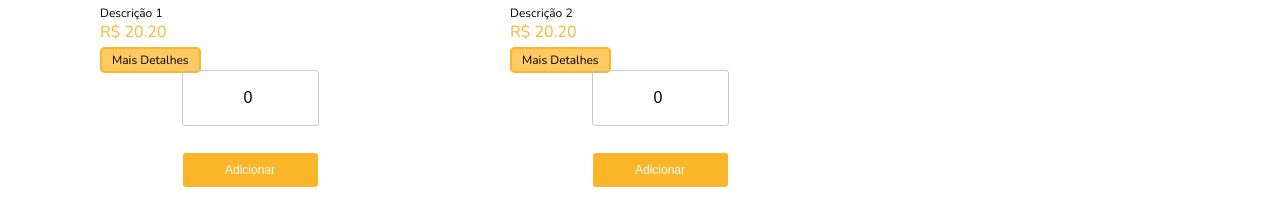
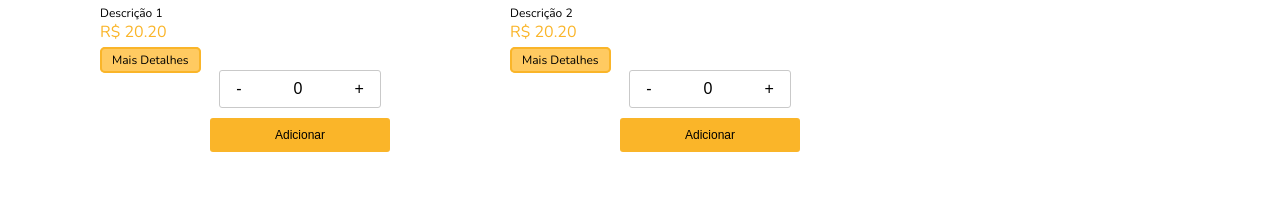
Before and after one commit to lulululluiza/any-store-pereira-moreira, a React (Create React App) app: page / in a window 1280 px wide. Shown: the part 603-800 px from the top of the page. Built offline with nearby package versions, Linux system fonts and the light colour scheme.

Commit message:
Ajustes contador

```diff
--- a/src/components/ItemCount/ItemCount.css
+++ b/src/components/ItemCount/ItemCount.css
@@ -1,22 +1,23 @@
 .CountContainer {
-    width: 300px;
     display: flex;
     flex-direction: column;
     align-items: center;
 }
 
 .CountActions {
-    width: 45%;
+    width: 40%;
+    padding: 8px 0;
     display: flex;
     justify-content: space-around;
     border: 1px solid #C9C9C9;
     border-radius: 3px;
-    margin-bottom: 7px;
+    margin-bottom: 10px;
 }
 
 .CountButton {
-    padding: 8px 15px;
+    padding: 1px;
     background-color: white;
+    color: black;
     border: none;
     font-size: 16px;
 }
--- a/src/components/ItemDetail/ItemDetail.css
+++ b/src/components/ItemDetail/ItemDetail.css
@@ -49,7 +49,7 @@
   to {background-position: 100%}
 }
 
-button {
+.ItemDetailBuy {
   margin-top: 20px;
   background-color: #FAB529;
   color: #FFFFFF;
--- a/src/components/ItemDetail/ItemDetail.jsx
+++ b/src/components/ItemDetail/ItemDetail.jsx
@@ -17,7 +17,7 @@ export default function ItemDetail(props) {
                     </p>
                     <p className='ItemDetailInfosInstallment'>ou em até 20x de R${(valorSemDesconto/20).toString().replace('.',',')}</p>
                 </div>
-                <button type="button">COMPRAR</button>
+                <button type="button" class="ItemDetailBuy">COMPRAR</button>
             </div>
         </div>
     )
```
